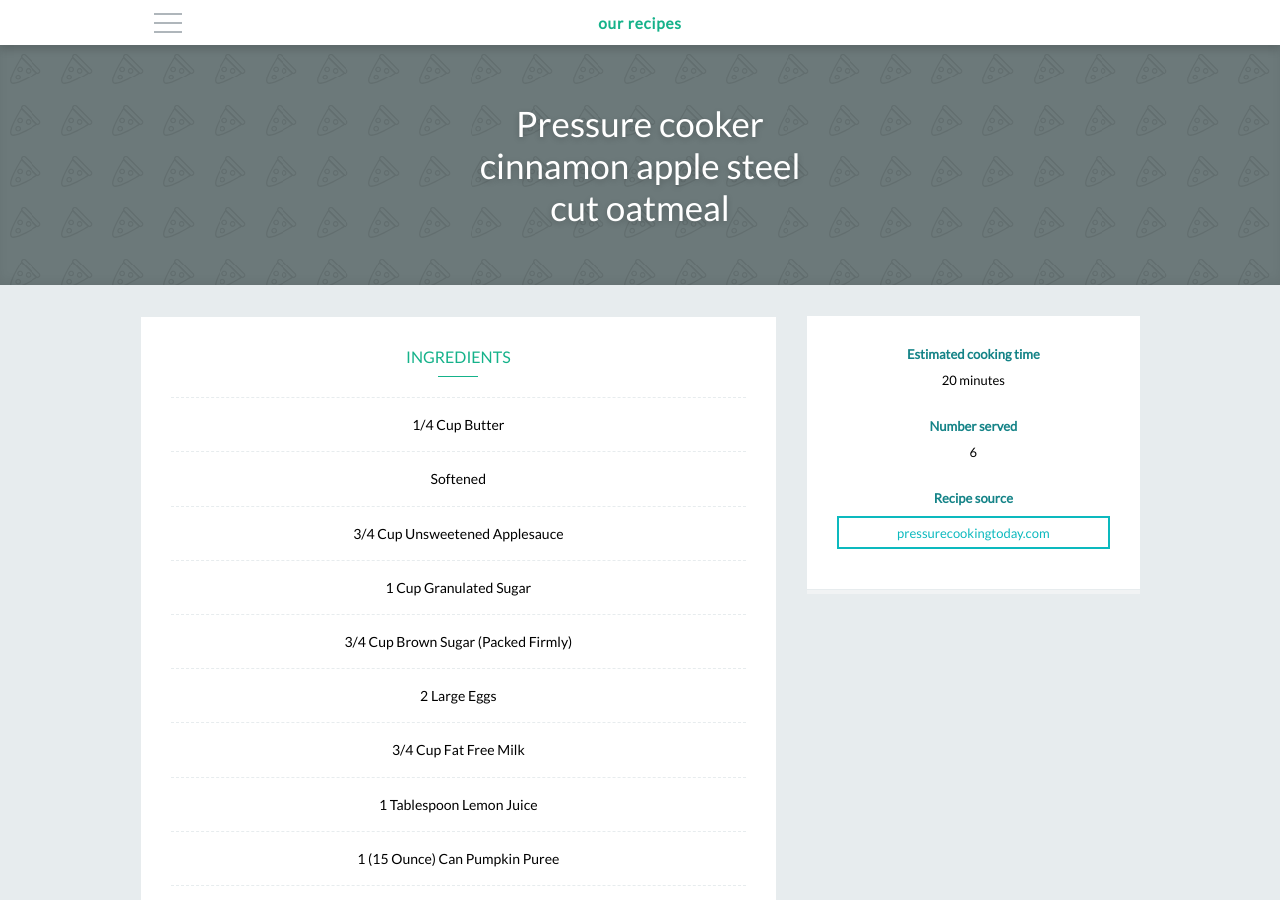
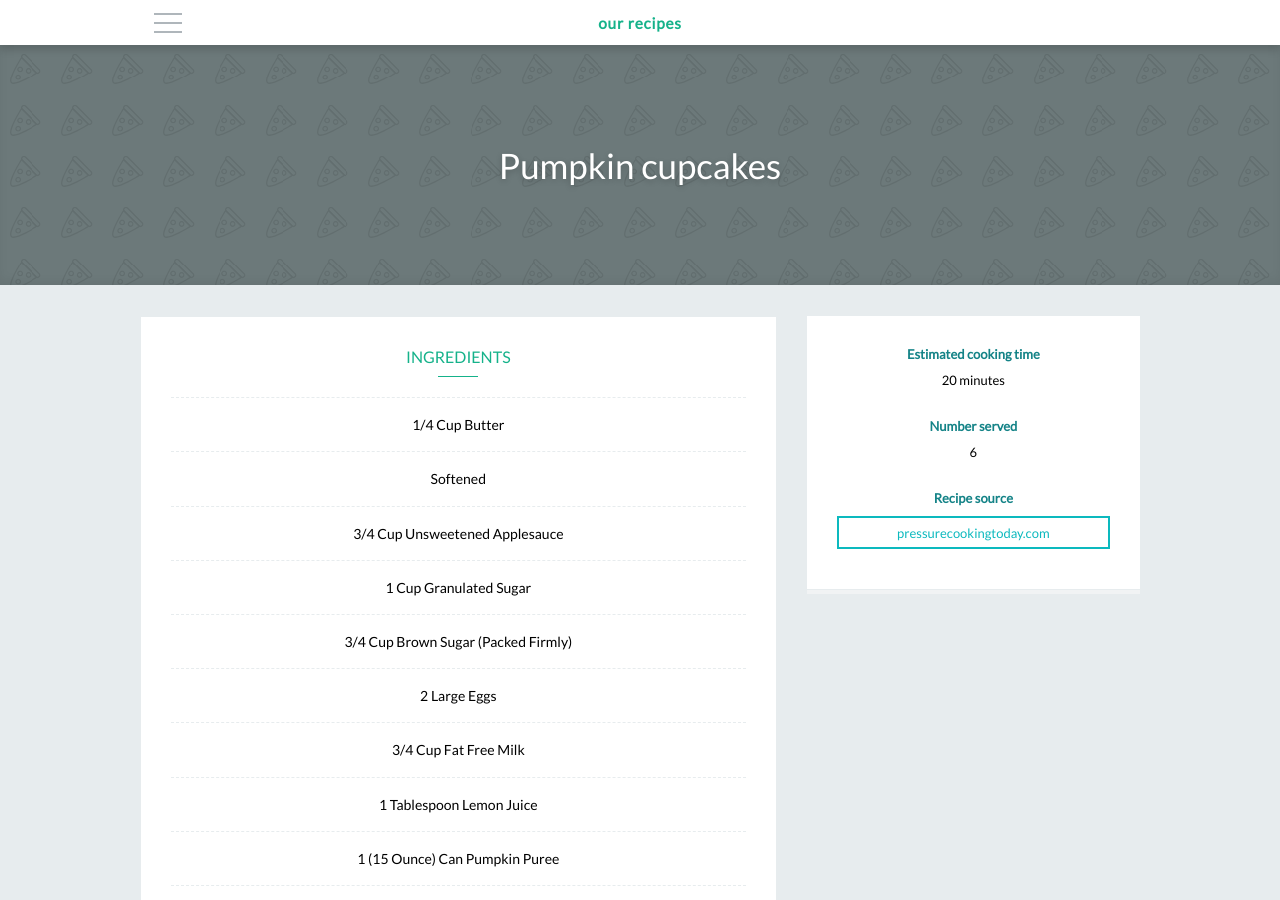
Before and after one commit to nicklemmon/recipes, a Jekyll site: the page built from _recipes/pumpkin-cupcakes.md, in a window 1280 px wide and 900 px high. Built offline with Jekyll 4.4.1, drawn with Linux system fonts in a browser that asks for light colours; some web fonts are replaced.

Commit message:
Fixing recipe title

```diff
--- a/_recipes/pumpkin-cupcakes.md
+++ b/_recipes/pumpkin-cupcakes.md
@@ -2,10 +2,10 @@
 layout: recipe
 
 #=== Meta Info ===#
-title: 			Pressure Cooker Cinnamon Apple Steel Cut Oatmeal
+title: 			Pumpkin Cupcakes
 category:		main dish
 subcategory:	breakfast
-review: 5
+review: 0
 
 #=== Stuff for the Sidebar ===#
 cooktime:		20 minutes
```
